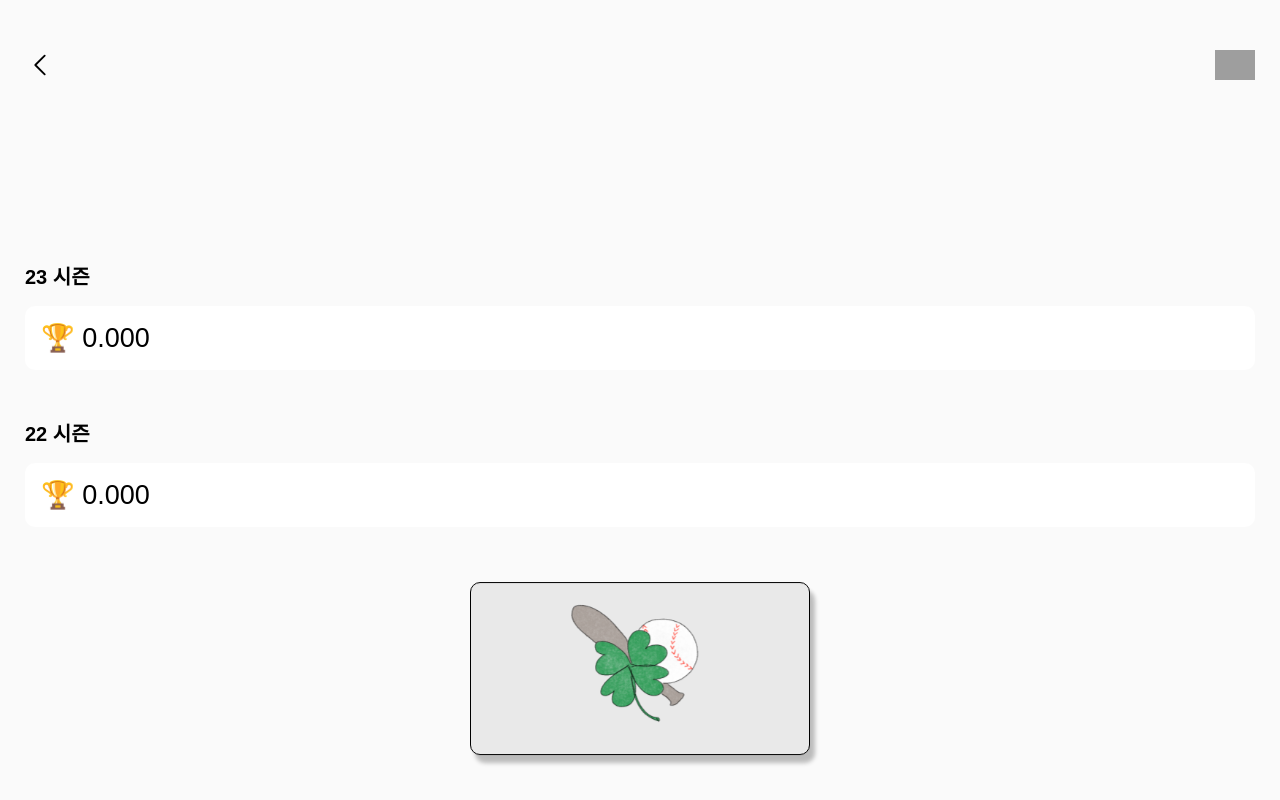
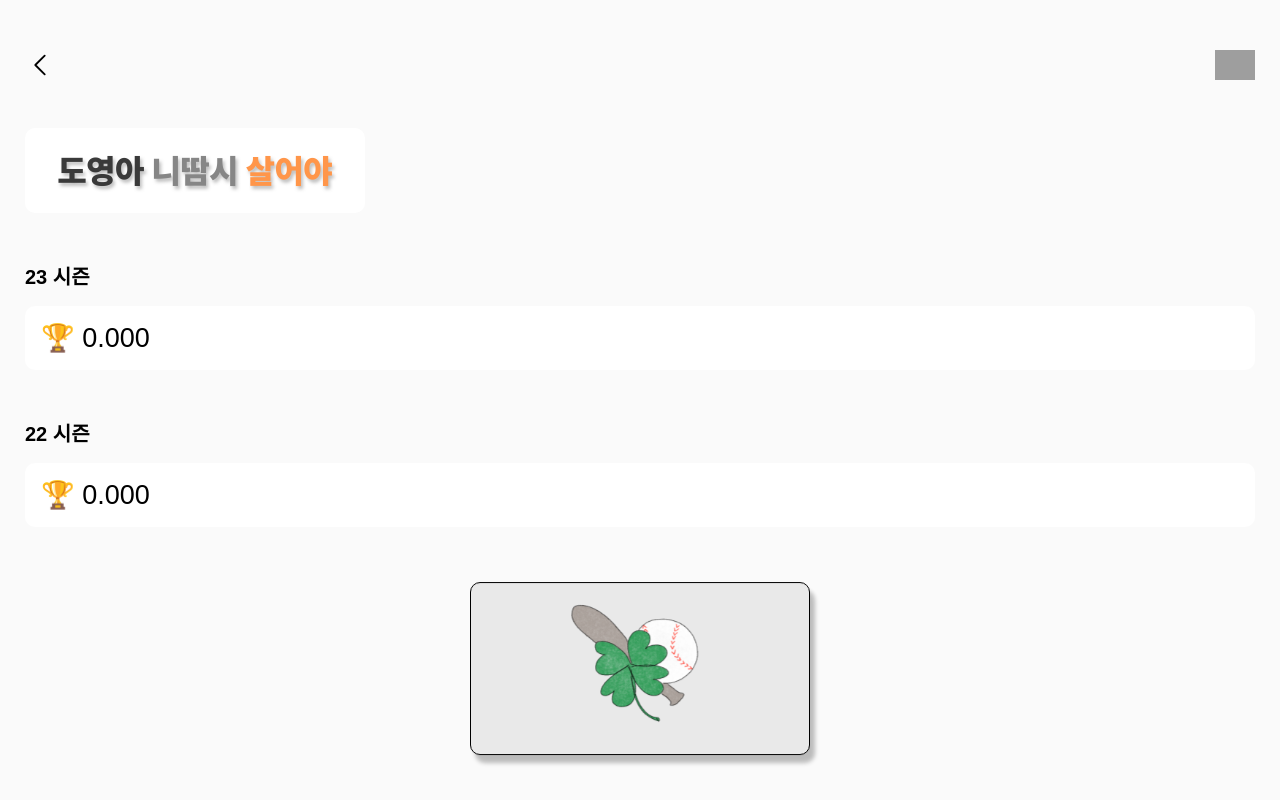
Before and after one commit to innerstella/happybaseball-diary, a React (Create React App) app: page /mypage in a window 1280 px wide. Built offline with nearby package versions, Linux system fonts and the light colour scheme; grey boxes are pictures that could not be loaded.

Commit message:
💄 vs -> game svg

```diff
--- a/src/components/Banner.tsx
+++ b/src/components/Banner.tsx
@@ -37,10 +37,6 @@ const Banner = () => {
 export default Banner;
 
 const BannerContainer = styled.div`
-  display: flex;
-  justify-content: center;
-  align-items: center;
-  margin-left: 20px;
   .banner {
     width: 340px;
     height: 85px;
--- a/src/pages/home/components/Record.tsx
+++ b/src/pages/home/components/Record.tsx
@@ -47,7 +47,11 @@ const Record = ({ date, location, vs, score }: Props) => {
             <p className="text">{location}</p>
           </div>
           <div className="label-box">
-            <p className="text">Vs</p>
+            <img
+              src="/assets/svg/ic-solid-game.svg"
+              alt="location"
+              className="svg"
+            />
             <p className="text">{vs}</p>
           </div>
         </Box1>
--- a/src/pages/mypage/index.tsx
+++ b/src/pages/mypage/index.tsx
@@ -72,7 +72,6 @@ const MyPage = () => {
       <TopAppBar page="mypage" />
       <div className="gap">
         <Banner />
-        <p>d</p>
       </div>
       <Odds>
         <p className="title">23 시즌</p>
@@ -110,11 +109,6 @@ const MainContainer = styled.div`
   overflow-x: hidden;
   .gap {
     margin-top: 3rem;
-    width: 100vw;
-    display: flex;
-    flex-direction: row;
-    justify-content: center;
-    align-items: center;
   }
 `;
 
```
Also changed, not shown: 8 other files (tests, documents, lock files or other folders).
